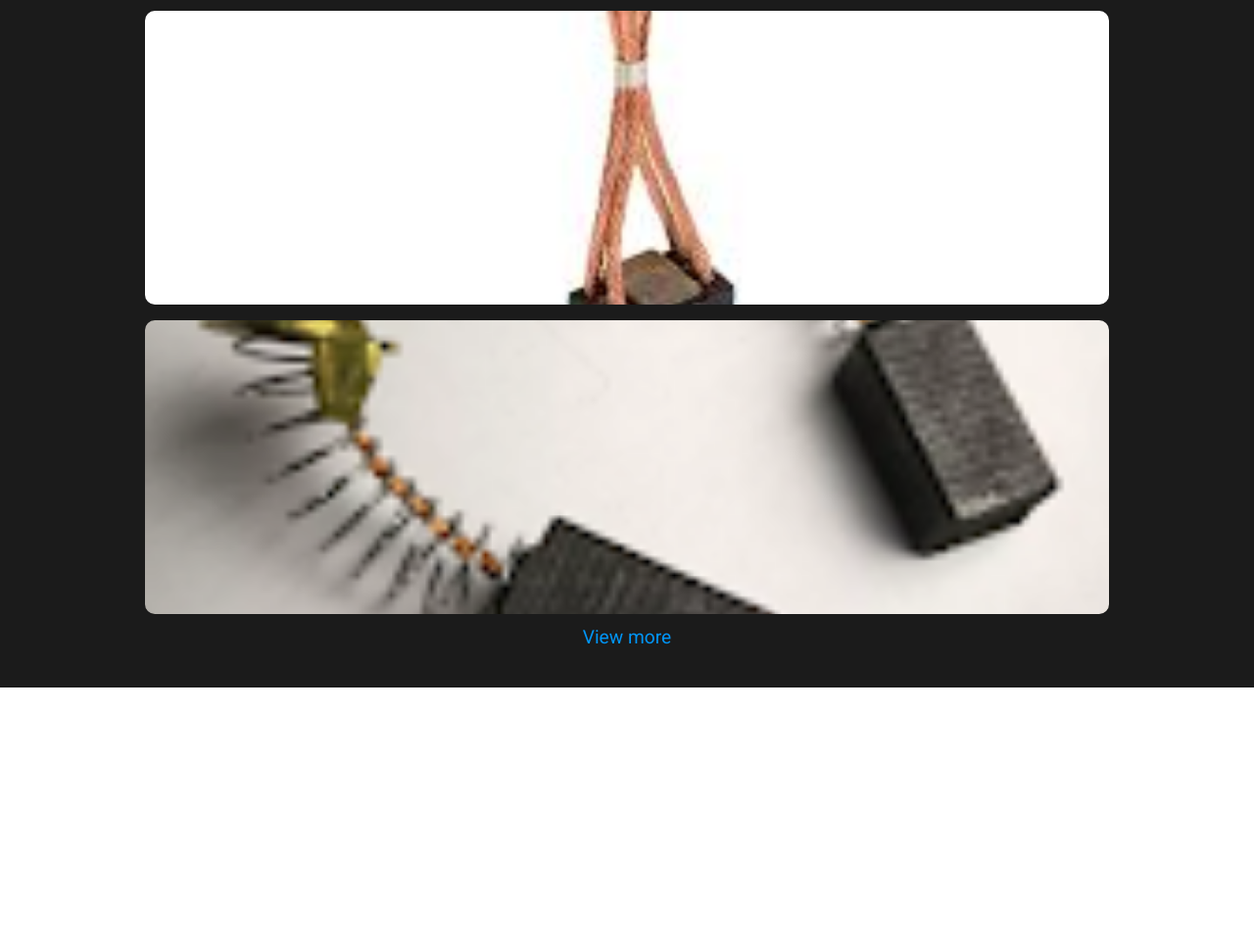
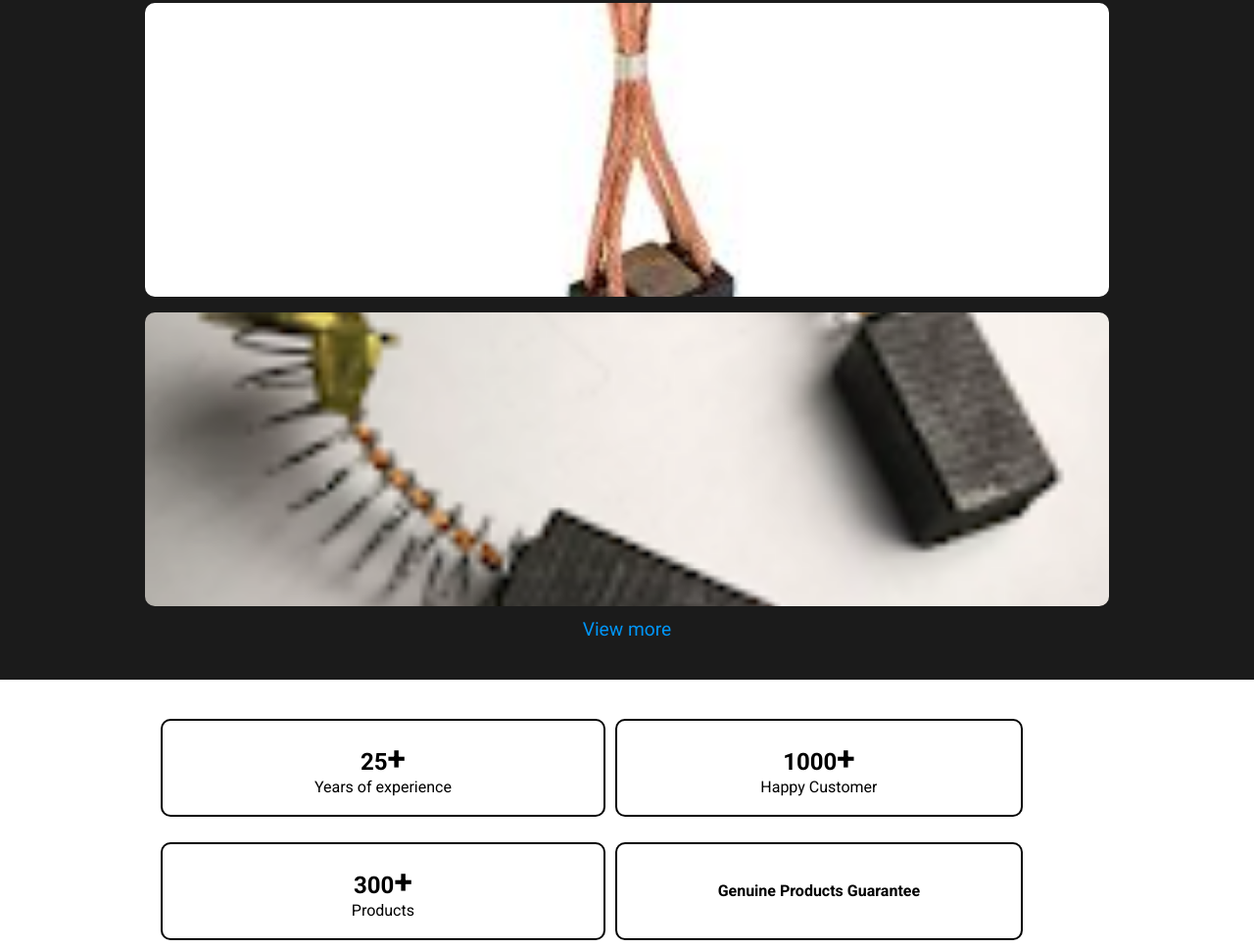
Before and after one commit to Saadansariii/Crown, a plain HTML site: page index.html in a window 1280 px wide. Shown: the part 1319-2287 px from the top of the page at 98% size. Before the commit the page ends 2021 px from the top, so only its background shows below. Drawn offline with nearby package versions, Linux system fonts and the light colour scheme.

Commit message:
color test

```diff
--- a/index.html
+++ b/index.html
@@ -67,6 +67,28 @@
         </div>
     </section>
 
+    <section class="exp">
+        <div class="container">
+            <div class="grid">
+                <div>
+                    <h2>25<span>+</span></h2>
+                    <p>Years of experience</p>
+                </div>
+                <div>
+                    <h2>1000<span>+</span></h2>
+                    <p>Happy Customer</p>
+                </div>
+                <div>
+                    <h2>300<span>+</span></h2>
+                    <p>Products</p>
+                </div>
+                <div>
+                     <p> Genuine Products Guarantee </p>
+                </div>
+            </div>
+        </div>
+    </section>
+
 
     <script>
         document.querySelector('#vid').play();
--- a/style.css
+++ b/style.css
@@ -83,13 +83,13 @@ img{
     margin-top: 1em;
     background:var(--black);
     color: black;
-    height: 28vh;
+    height: 27vh;
     position: relative;
 }
 .showcase .overlay{
     position: absolute;
     width: 100%;
-    height: 28vh;
+    height: 27vh;
     background: rgba(0, 0, 0, .4);
 }
 .showcase .overlay,
@@ -98,7 +98,7 @@ img{
     overflow: hidden;
 }
 .showcase video{
-    height:28vh;
+    height:27vh;
     width:100%;
 }
 .whatsapp-logo{
@@ -226,3 +226,51 @@ img{
     background: lightgray;
 
     }
+
+
+    .exp .grid{
+        display: grid;
+        grid-template-columns: repeat(5/1fr);
+        gap: 10px;
+        margin-top: 2rem;
+    }
+
+    .exp .grid div{
+        height: 100px;
+        text-align: center;
+        display: flex;
+        flex-direction: column;
+        justify-content: center;
+        align-items: center;
+        border: 2px solid;
+        transition: .3s background;
+        cursor: pointer;
+        }
+        .exp .grid div:hover{
+            background:var(--black);
+            color: white;
+        }
+        .exp .grid span{
+            font-size: 1.4em;
+        }
+    .exp .grid div:nth-child(1){
+        grid-column: 1/3;
+        margin-left: 1em;
+    }
+    .exp .grid div:nth-child(2){
+        grid-column: 3/5;
+        width: 80%;
+        margin-left: 1em;
+    }
+    .exp .grid div:nth-child(3){
+        grid-column: 1/3;
+        margin-left: 1em;
+    }
+    .exp .grid div:nth-child(4){
+        grid-column: 3/5;
+        width: 80%;
+        margin-left: 1em;
+    }
+    .exp .grid div:nth-child(4) p{
+        font-weight: bold;
+    }
```
